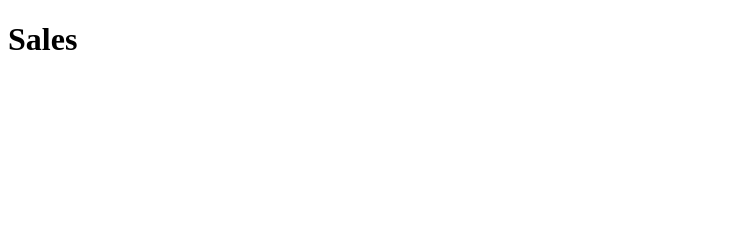
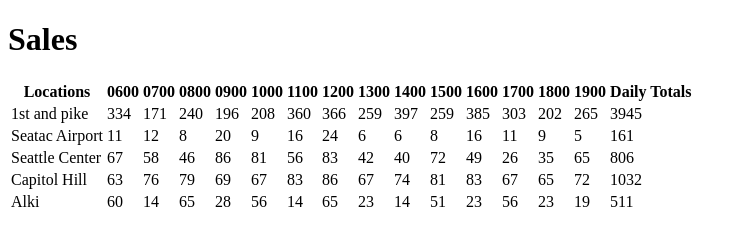
Before and after one commit to bassettmason/cookie-stand, a plain HTML site: page sales.html in a window 1280 px wide. Shown: the whole page, without its empty margins (0-745 px from the left). Drawn offline with Linux system fonts and the light colour scheme.

Commit message:
the table works ya

```diff
--- a/js/app.js
+++ b/js/app.js
@@ -4,21 +4,32 @@
 var hours = ['0600', '0700', '0800', '0900', '1000', '1100', '1200', '1300', '1400', '1500', '1600','1700', '1800','1900'];
 var stores = [];
 var totPerDay = [];
+var cookieSales = document.getElementById('cookieSales');
 
+function makeHeader() {
+        // create tr
+    var cookieSales = document.getElementById('cookieSales')
+    var trEl = document.createElement('tr');
+    cookieSales.appendChild(trEl);
+    // create th
+    var thEl = document.createElement('th');
+    // give th content (Name for an individual cat)
+    thEl.textContent = 'Locations';
+    // append the th
+    trEl.appendChild(thEl);
+    for (var i = 0; i < hours.length; i++) {
+        // create th
+        thEl = document.createElement('th');
+        // give th content (Color for an individual cat)
+        thEl.textContent = hours[i];
+        // append the th
+        trEl.appendChild(thEl);
+    }
+    thEl = document.createElement('th');
+    thEl.textContent = 'Daily Totals'
+    trEl.appendChild(thEl);
+};
 
-//calculates cookies bought per hour into var cookiePerHour the push to global array
-// function calcCookiePerHour () {
-//     for (var i = 0; i < hours.length; i++) {
-//         var cookiePerHour = 0;
-//     }
-
-// };
-// //calculates total cookies sold that day global var totPerDay
-// function calcTotPerDay () {
-//     for (var i = 0; i < stores.length; i++) {
-//         totPerDay += stores[i].totalCookiesSoldPerDay;
-//     }
-// }
 //functions are above this and constructor is below this
 
 //object constructor that pushes to global stores array
@@ -35,7 +46,7 @@
     this.calcCustPerHour();
     this.calcCookiePerHour();
     this.pushTotal();
-
+    this.render();
 };
 //prototype methods below this
 Store.prototype.calcCustPerHour = function() {
@@ -49,7 +60,6 @@
         var hourTot = Math.ceil(this.custPerHour[i] * this.cookieAvg);
         this.totPerHour.push(hourTot);
         this.totalCookiesSoldPerDay += hourTot;
-
     }
 
 };
@@ -59,9 +69,27 @@
 };
 
 Store.prototype.render = function() {
+    var trEl = document.createElement('tr');
+    cookieSales.appendChild(trEl);
+    var tdEl = document.createElement('td');
+    tdEl.textContent = this.location;
+    trEl.appendChild(tdEl);
+    for (var i = 0; i < hours.length; i++) {
+        var tdEl = document.createElement('td');
+        tdEl.textContent = this.totPerHour[i];
+        trEl.appendChild(tdEl);
+    }
+    var tdEl = document.createElement('td');
+    tdEl.textContent = this.totalCookiesSoldPerDay;
+    trEl.appendChild(tdEl);
+
+
+
+
 
 };
 
+makeHeader();
 //call constructor to create stores
 new Store('1st and pike', 23, 65, 6.3);
 new Store('Seatac Airport', 3, 24, 1.2);
```
Also changed, not shown: sales.html (+2 -0 lines).
